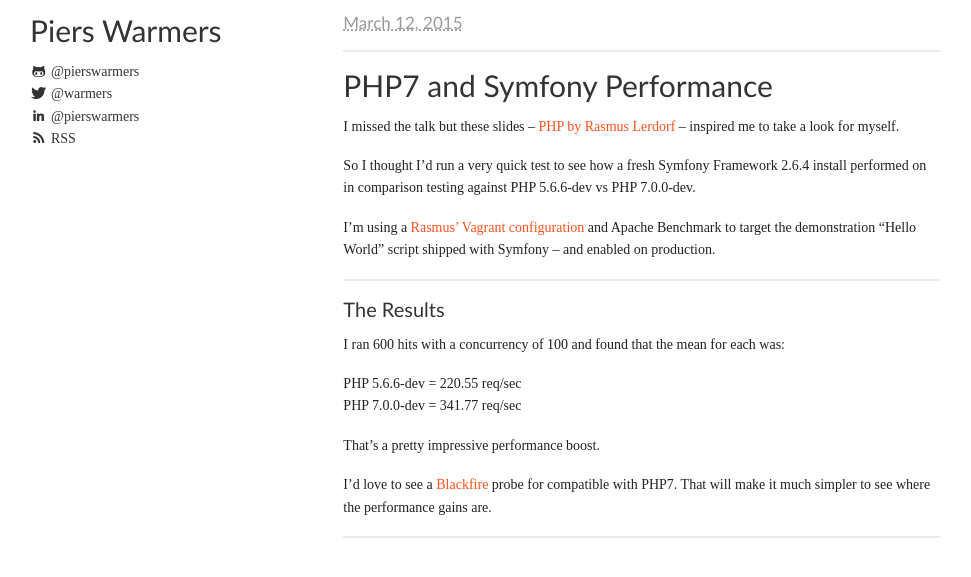
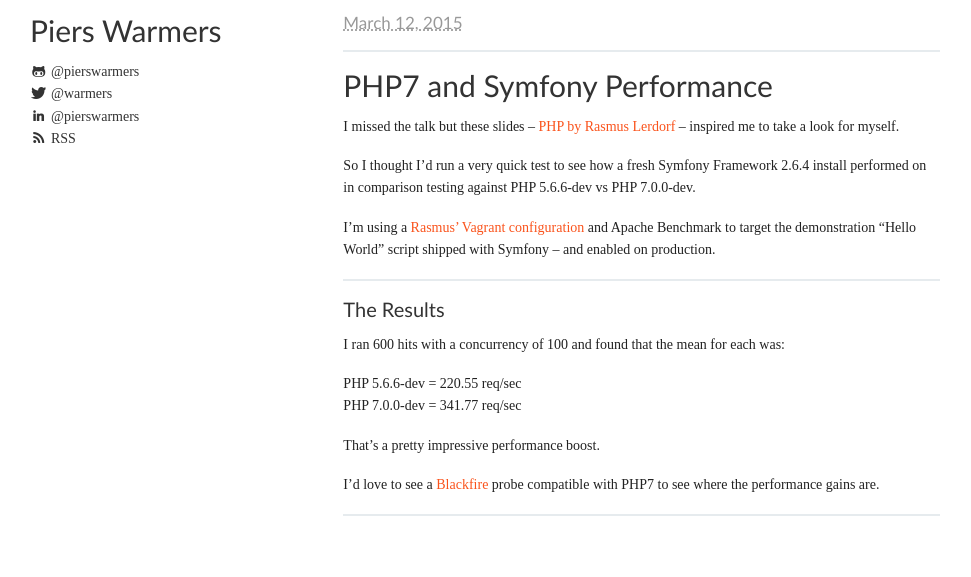
Before and after one commit to pierswarmers/pierswarmers.github.com, a Jekyll site: the page built from _posts/2015-03-12-php7-and-symfony-performance.md, in a window 1280 px wide. Shown: the top 577 px of the page, without its empty margins (155-1126 px from the left). Built offline with Jekyll 4.4.1, drawn with Linux system fonts in a browser that asks for light colours; some web fonts are replaced; comment, search, counter and statistics services are not loaded.

Commit message:
Added PHP7 performance results.

```diff
--- a/_posts/2015-03-12-php7-and-symfony-performance.md
+++ b/_posts/2015-03-12-php7-and-symfony-performance.md
@@ -23,5 +23,4 @@
 
 That's a pretty impressive performance boost.
 
-I'd love to see a [Blackfire](https://blackfire.io/) probe for compatible with PHP7. That will make it much simpler
-to see where the performance gains are.
+I'd love to see a [Blackfire](https://blackfire.io/) probe compatible with PHP7 to see where the performance gains are.
```
Also changed, not shown: 2 other files.
